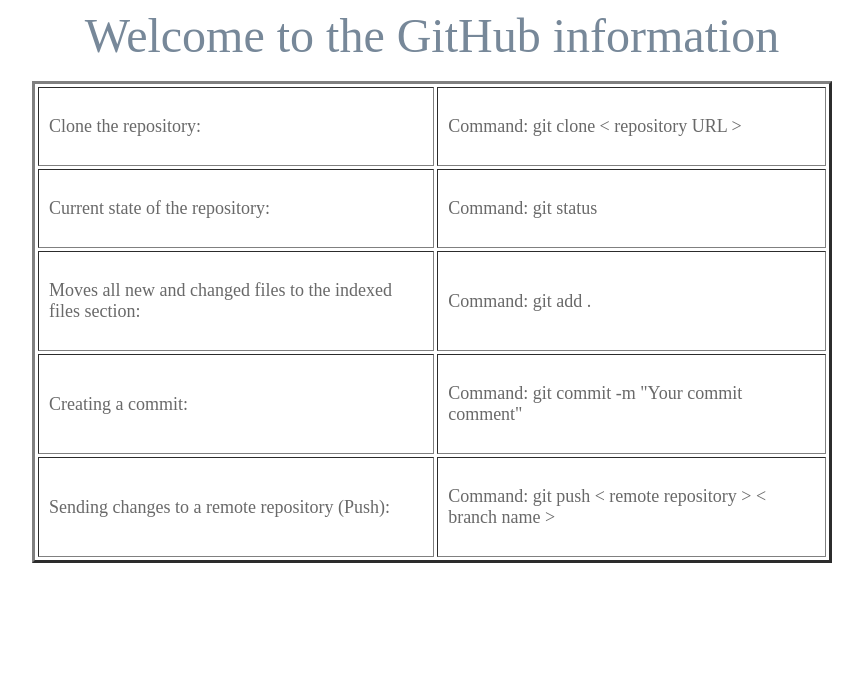
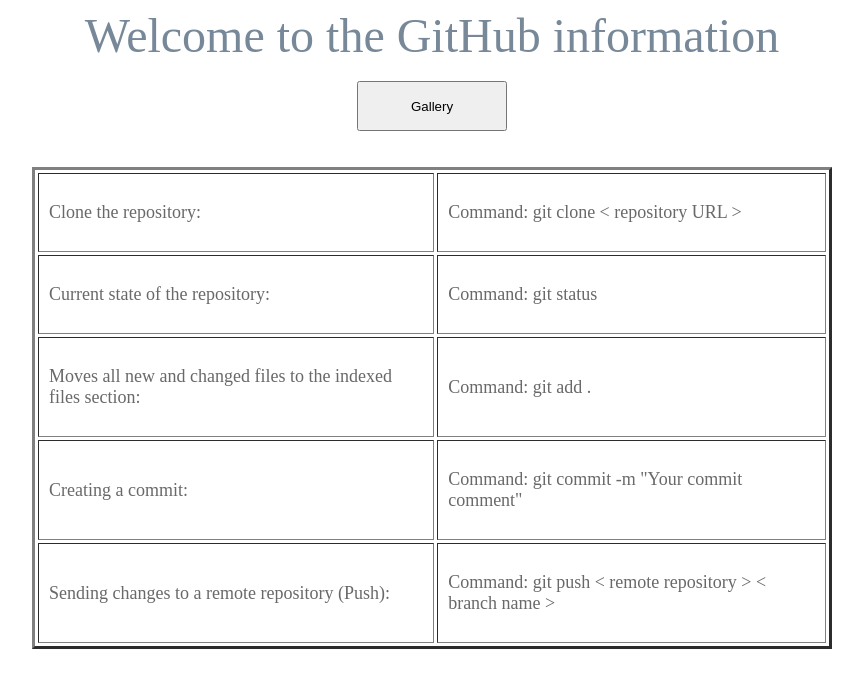
Before and after one commit to ZhannaVishenka/HW_4, a plain HTML site: page index.html in a window 1280 px wide. Shown: the whole page, without its empty margins (208-1071 px from the left). Drawn offline with Linux system fonts and the light colour scheme.

Commit message:
added in the index.html  a link-button to the page gallery.html

```diff
--- a/index.html
+++ b/index.html
@@ -8,6 +8,9 @@
 <body>
     <center>
         <font size="8" color="#778899">Welcome to the GitHub information</font>
+        <br>
+        <br>
+        <form action="./pages/gallery.html"><button type="submit" style = "width: 150px; height:50px;">Gallery</button></form>
         <br>
         <br>
         <table border="3" cellpadding="10" cellspacing="3" width="800" style="border-collapse: separate;">
```
